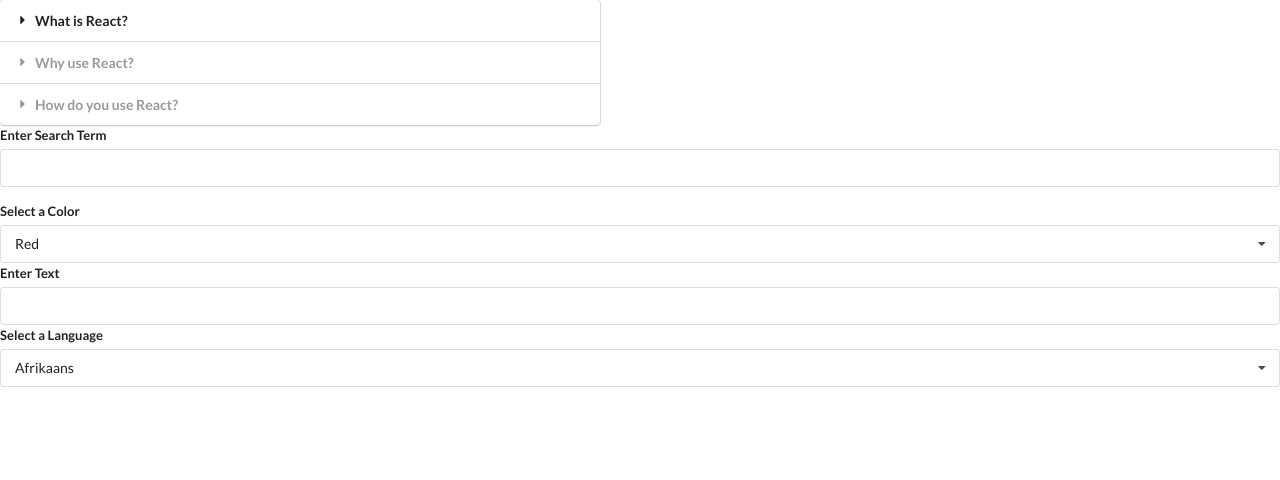
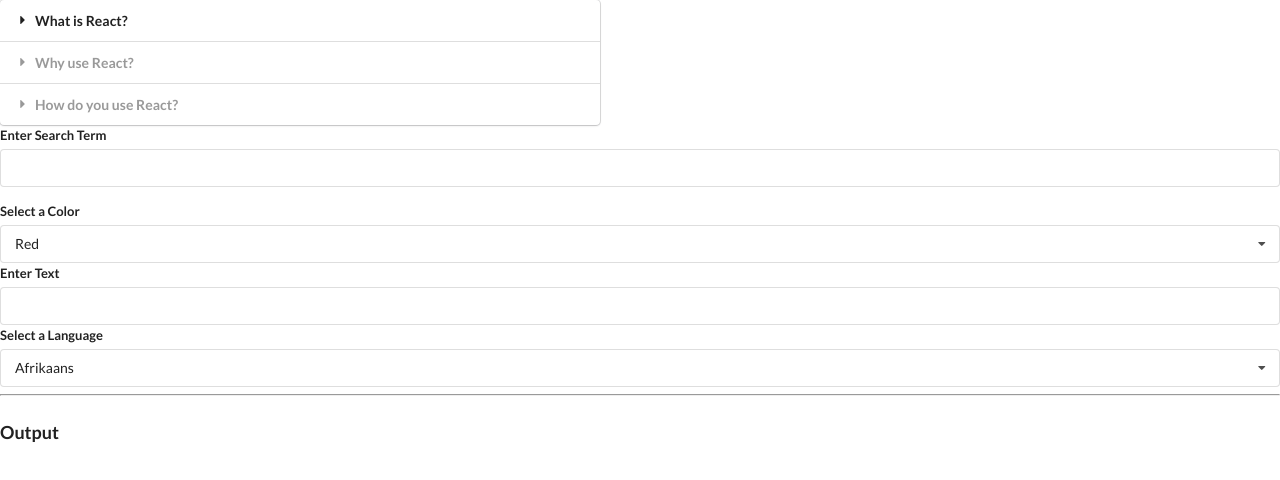
Before and after one commit to slroberts/accordion-widgets, a React (Create React App) app: page / in a window 1280 px wide. Shown: the top 480 px of the page. Built offline with nearby package versions, Linux system fonts and the light colour scheme.

Commit message:
created Convert component

```diff
--- /dev/null
+++ b/src/components/Convert.js
@@ -0,0 +1,10 @@
+import React, { useState, useEffect } from 'react';
+
+const Convert = ({ language, text }) => {
+  useEffect(() => {
+    console.log('New Language or text');
+  }, [language, text]);
+  return <div></div>;
+};
+
+export default Convert;
--- a/src/components/Translate.js
+++ b/src/components/Translate.js
@@ -1,5 +1,8 @@
 import React, { useState } from 'react';
+import Convert from './Convert';
 import Dropdown from './Dropdown';
+
+// AIzaSyCHUCmpR7cT_yDFHC98CZJy2LTms-IwDlM
 
 const options = [
   {
@@ -35,6 +38,9 @@
         onSelectedChange={setLanguage}
         options={options}
       />
+      <hr />
+      <h3 className="ui header">Output</h3>
+      <Convert language={language} text={text} />
     </div>
   );
 };
```
